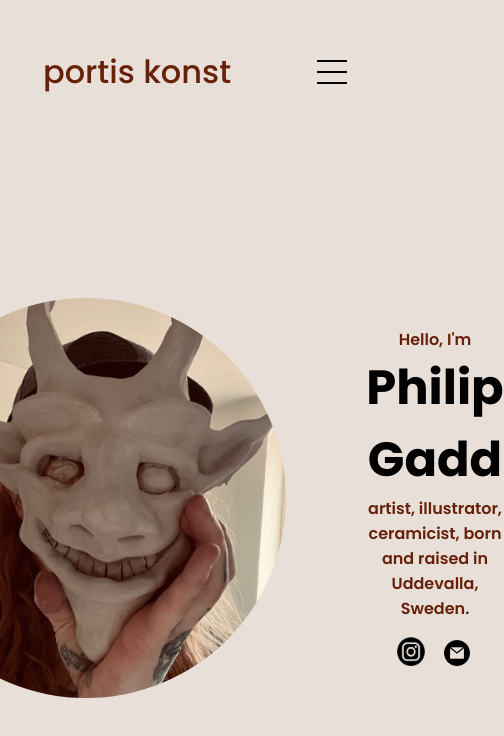
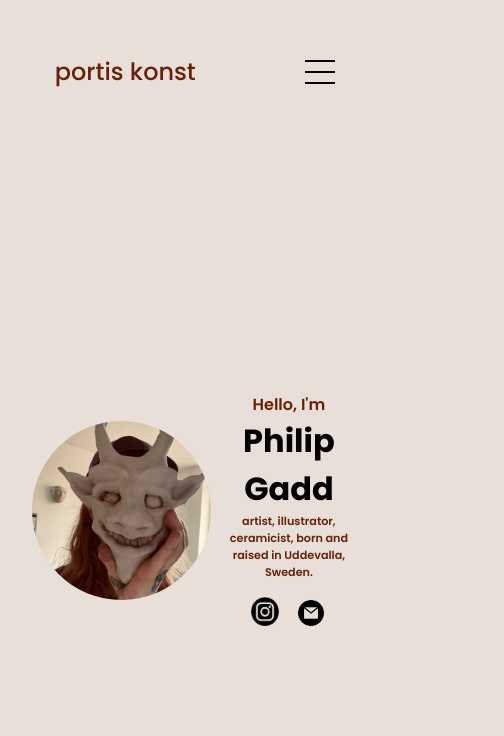
Before and after one commit to chrchgrm/portis_konst, a plain HTML site: page index.html in a window 390 px wide. Shown: the whole page, 504 px wide, since content can reach past the window. Drawn offline with Linux system fonts and the light colour scheme.

Commit message:
"played around with mobile view and what not"

```diff
--- a/mediaquaries.css
+++ b/mediaquaries.css
@@ -1,3 +1,13 @@
+@media screen and (max-width: 1400px){
+    #profile {
+        height: 83vh;
+        margin-bottom: 6rem;
+
+    }
+}
+
+
+
 @media screen and (max-width: 1200px){
     #desktop-nav {
         display: none;
@@ -7,3 +17,40 @@
         display: flex;
     }
 }
+
+@media screen and (max-width: 600px) {
+    #profile, #about {
+      margin-bottom: 0;
+      gap: 1vh;
+    }
+    .contact-info-container p,
+    .nav-links li a {
+      font-size: 1rem;
+    }
+    .logo {
+      font-size: 1.5rem;
+    }
+    .nav-links {
+      flex-direction: column;
+      gap: 0.5rem;
+      text-align: center;
+    }
+    .section__pic-container {
+      width: auto;
+      height: 46vw;
+      justify-content: center;
+    }
+    .section__text__p2 {
+      font-size: 0.7rem;
+      width: 100%;
+    }
+    .title {
+      font-size: 2rem;
+    }
+
+    section {
+        padding-left: 2rem; /* Adjust padding for mobile screens */
+        padding-right: 2rem; /* Adjust padding for mobile screens */
+        text-align: center;
+    }
+}
--- a/styles.css
+++ b/styles.css
@@ -74,6 +74,7 @@ a:hover {
 
 #hamburger-nav {
     display: none;
+    z-index: 1000;
 }
 
 .hamburger-menu {
@@ -106,6 +107,7 @@ a:hover {
     max-height: 0;
     overflow: hidden;
     transition: all 0.3 ease-in-out;
+    z-index: 999;
 }
 
 .menu-links a {
@@ -154,11 +156,17 @@ a:hover {
 
 section {
     padding-top: 4vh;
-    height: 96vh;
-    margin: 0 10rem;
+    padding-left: 10rem; /* Adjust padding as needed */
+    padding-right: 10rem; /* Adjust padding as needed */
     box-sizing: border-box;
-    min-height: fit-content;
     position: relative;
+}
+
+#about {
+    display: grid;
+    grid-template-columns: repeat(auto-fit, minmax(250px, 1fr)); /* Create responsive grid columns */
+    gap: 2rem; /* Add gap between grid items */
+    align-items: center; /* Align items vertically */
 }
 
 .section-container {
@@ -304,7 +312,7 @@ section {
     font-size: 16px;
     color: #E7DFD8;
     gap: 10px;
-    border: 2px solid #672109;
+    border: 2px solid #BA816D;
     border-radius: 50px;
     background-color: #672109;
     cursor: pointer;
```
Also changed, not shown: about.html (+1 -1 lines).
